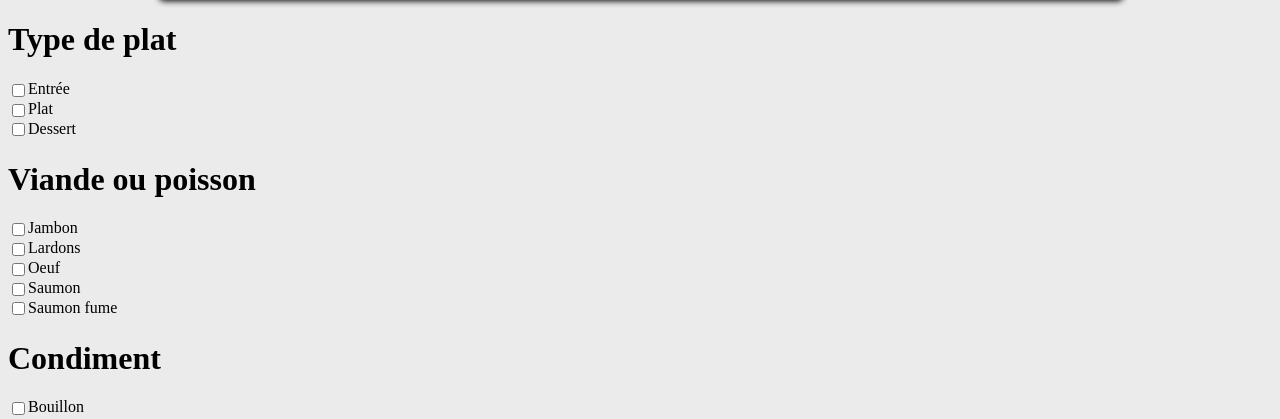
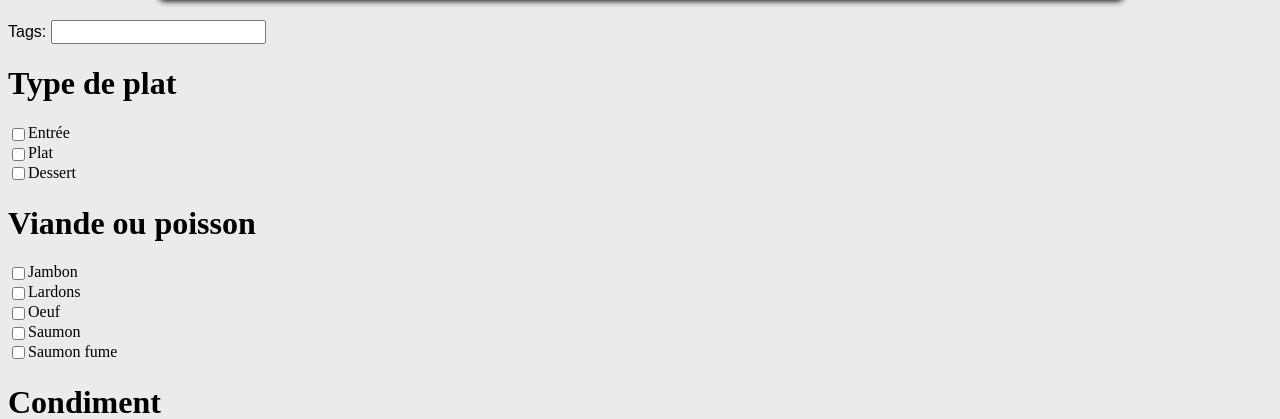
Before and after one commit to RollingGiantFrog/TDLOG, a Django app: page /fridgeApp/search/ in a window 1280 px wide. Shown: the part 316-735 px from the top of the page. Run offline with Django 3.2, Linux system fonts and the light colour scheme; data comes from the database, SQL or seed files in the repository; some libraries are stand-ins or nearby versions.

Commit message:
searchbar

```diff
--- a/Site_Frigo/fridgeApp/templates/fridgeApp/recipe.html
+++ b/Site_Frigo/fridgeApp/templates/fridgeApp/recipe.html
@@ -35,7 +35,6 @@
 			{% if info.value_unit != 'none' %} {{info.value_unit}} {% endif %} </li>
 		{% endif %}
 	{% endfor %}
-	<li> {{recipe.category}} </li>
 	</ul>
 
 	<h3> Instructions </h3>
--- a/Site_Frigo/fridgeApp/templates/fridgeApp/search.html
+++ b/Site_Frigo/fridgeApp/templates/fridgeApp/search.html
@@ -3,6 +3,30 @@
 <body>
 {% include "fridgeApp/includes/tabs.html" with active_tab='search' %}
 
+  <link rel="stylesheet" href="//code.jquery.com/ui/1.12.1/themes/base/jquery-ui.css">
+  <script src="https://code.jquery.com/jquery-1.12.4.js"></script>
+  <script src="https://code.jquery.com/ui/1.12.1/jquery-ui.js"></script>
+  <script>
+  $( function() {
+    var availableTags = [
+		{% for category, ingredients in ingredients.items %}
+		{% for text in ingredients %}
+      "{{ text }}",
+	  {% endfor %}
+	  {% endfor %}
+	  ""
+
+    ];
+    $( "#tags" ).autocomplete({
+      source: availableTags
+    });
+  } );
+  </script>
+
+<div class="ui-widget">
+  <label for="tags">Tags: </label>
+  <input id="tags">
+</div>
 
 <form action="../result" method="post">
 
```
